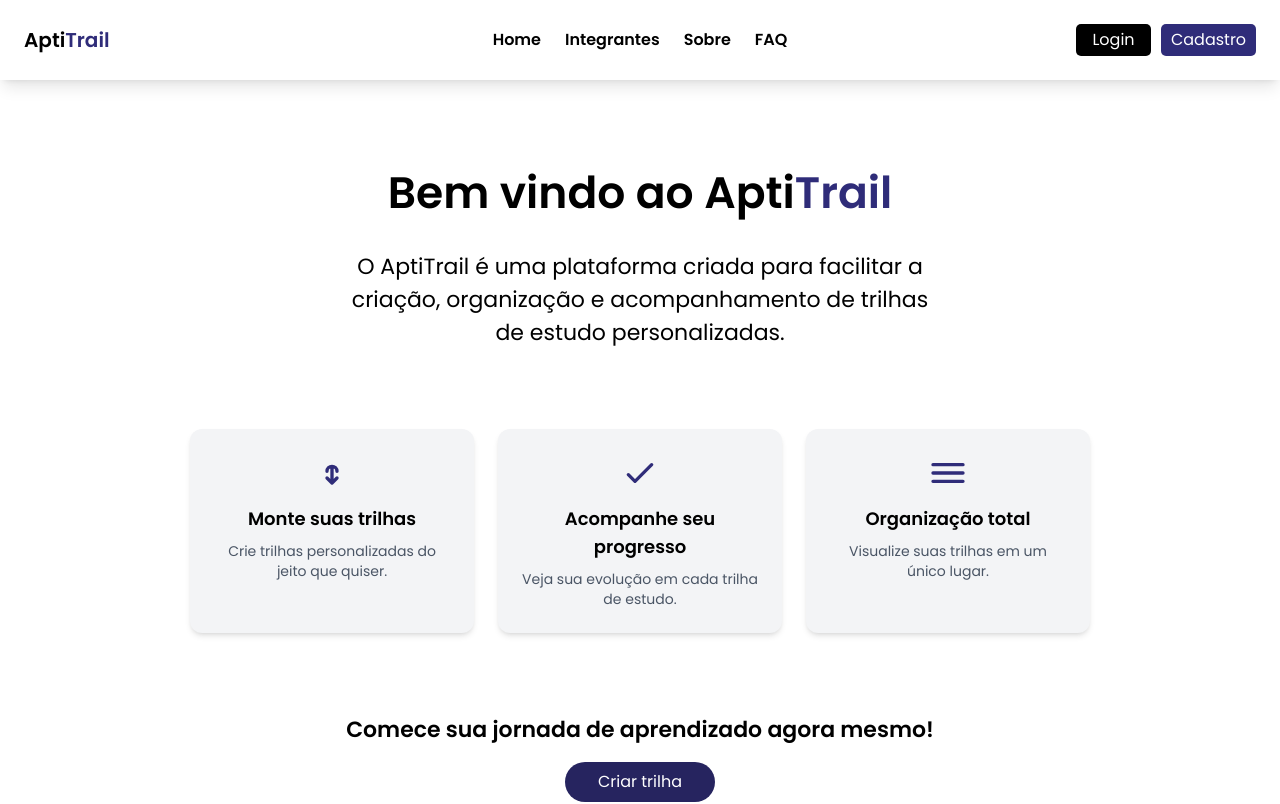
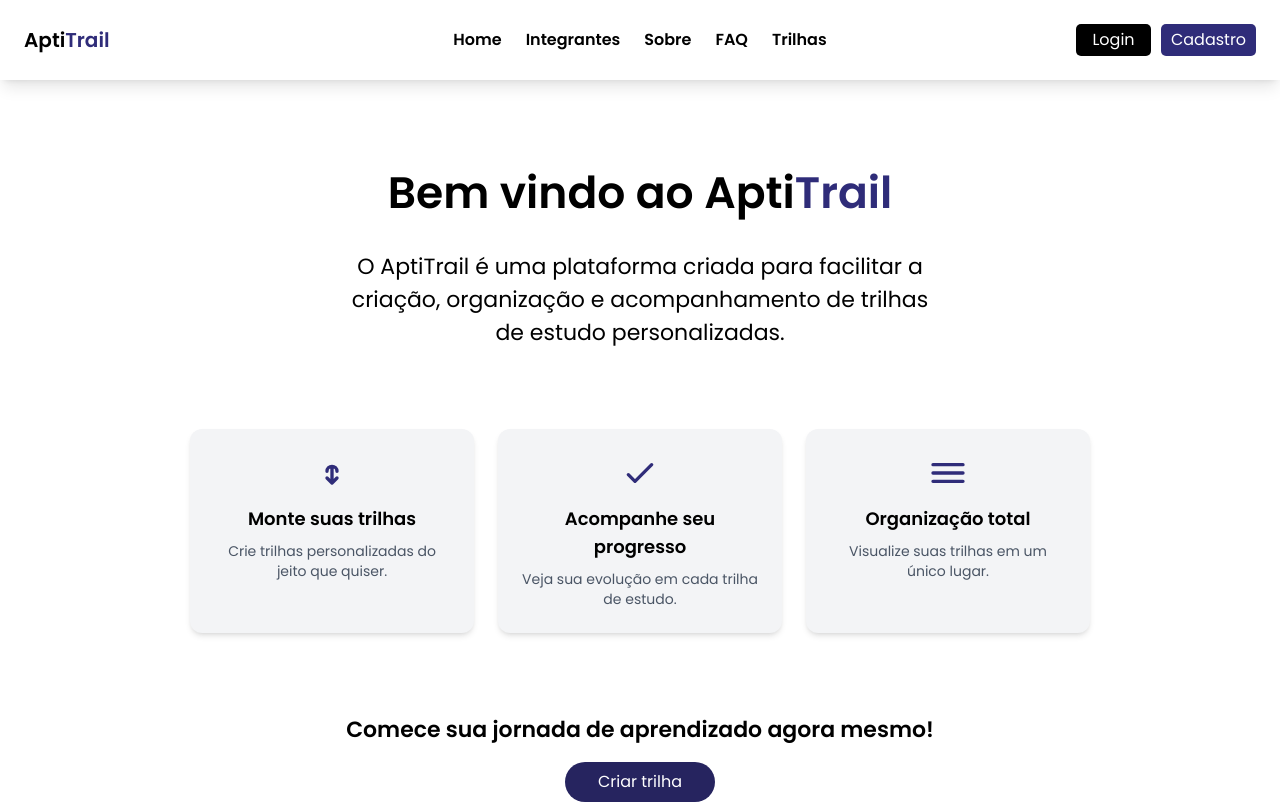
Before and after one commit to apti-trail/site-spa, a React (Vite) app in the folder site-spa/: page / in a window 1280 px wide. Shown: the top 804 px of the page. Built offline with nearby package versions, Linux system fonts and the light colour scheme.

Commit message:
fix: corrige botao de deslogar

```diff
--- a/site-spa/src/components/NavBar/Navbar.tsx
+++ b/site-spa/src/components/NavBar/Navbar.tsx
@@ -13,7 +13,8 @@ export default function Navbar({ logado, onLogout }: NavbarProps) {
         { to: "/", label: "Home" },
         { to: "/integrantes", label: "Integrantes"},
         { to: "/sobre", label: "Sobre"},
-        { to: "/faq", label: "FAQ"}
+        { to: "/faq", label: "FAQ"},
+        { to: "/trilhas", label: "Trilhas"}
     ];
 
     return(
@@ -82,7 +83,7 @@ export default function Navbar({ logado, onLogout }: NavbarProps) {
                         <button onClick={() => {
                             onLogout();
                             setIsOpen(false);
-                        }} className="block text-red-600 font-semibold pt-3">SAIR</button>
+                        }} className="text-red-600">SAIR</button>
                     )}
                 </div>
             )}
```
